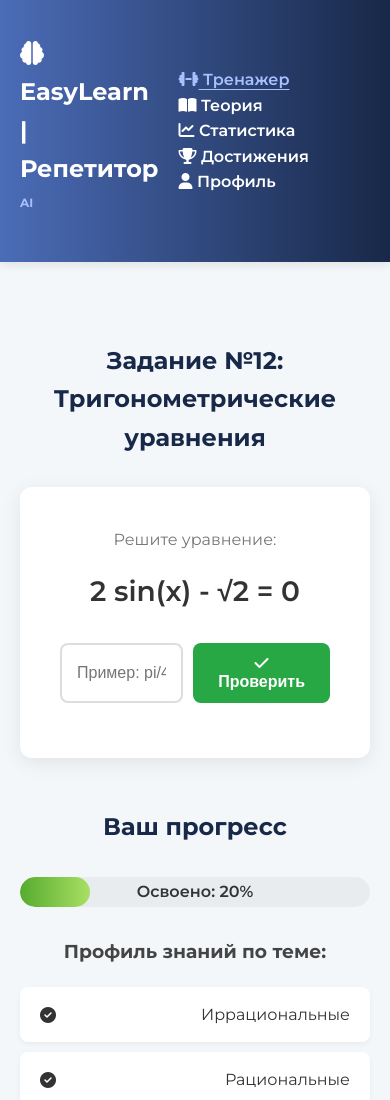
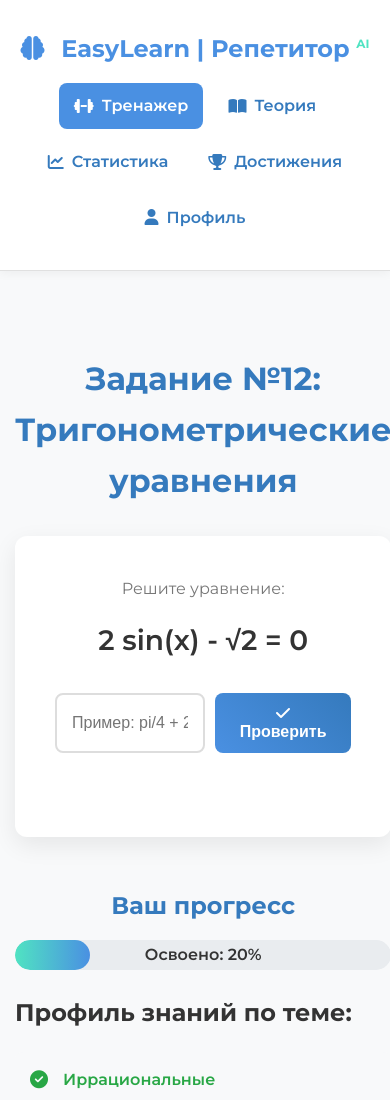
Before and after one commit to VikSom-2006/AInura2006, a plain HTML site: page index.html in a window 390 px wide. Shown: the top 1100 px of the page. Drawn offline with Linux system fonts and the light colour scheme.

Commit message:
Update styles.css

```diff
--- a/styles.css
+++ b/styles.css
@@ -1,22 +1,38 @@
+:root {
+    --primary-color: #4A90E2;
+    --primary-dark: #357ABD;
+    --secondary-color: #50E3C2;
+    --bg-color: #f8f9fa;
+    --card-bg: #ffffff;
+    --text-color: #333;
+    --text-light: #777;
+    --success-color: #28a745;
+    --error-color: #dc3545;
+    --warning-color: #ffc107;
+    --border-radius: 12px;
+    --box-shadow: 0 8px 25px rgba(0, 0, 0, 0.08);
+}
+
 body {
     font-family: 'Montserrat', sans-serif;
     margin: 0;
-    background-color: #f4f7f9;
-    color: #333;
+    background-color: var(--bg-color);
+    color: var(--text-color);
     line-height: 1.6;
 }
 
 .container {
-    max-width: 800px;
+    max-width: 960px;
     margin: 0 auto;
     padding: 20px;
 }
 
 header {
-    background: linear-gradient(90deg, #4b6cb7, #182848);
-    color: #ffffff;
+    background: var(--card-bg);
+    color: var(--primary-dark);
     padding: 15px 0;
-    box-shadow: 0 2px 10px rgba(0,0,0,0.1);
+    box-shadow: 0 2px 10px rgba(0,0,0,0.05);
+    border-bottom: 1px solid #e0e0e0;
 }
 
 header .container {
@@ -29,33 +45,38 @@ header .container {
     margin: 0;
     font-size: 24px;
     font-weight: 700;
+    color: var(--primary-color);
 }
-
-.logo sup {
-    font-size: 12px;
-    color: #a7c0ff;
-}
+.logo .fas { margin-right: 10px; }
+.logo sup { font-size: 12px; color: var(--secondary-color); }
 
 nav ul {
-    margin: 0;
-    padding: 0;
-    list-style: none;
-}
-
-nav li {
-    display: inline-block;
-    margin-left: 20px;
+    margin: 0; padding: 0; list-style: none; display: flex; gap: 10px;
 }
 
 nav a {
-    color: #fff;
+    color: var(--primary-dark);
     text-decoration: none;
     font-weight: 600;
-    transition: color 0.3s ease;
+    padding: 10px 15px;
+    border-radius: 8px;
+    transition: all 0.3s ease;
+    display: flex;
+    align-items: center;
+    gap: 8px;
 }
 
 nav a:hover {
-    color: #a7c0ff;
+    background-color: #e9f2fe;
+    color: var(--primary-color);
+}
+
+nav a.active {
+    background-color: var(--primary-color);
+    color: white;
+}
+nav a.active:hover {
+    background-color: var(--primary-dark);
 }
 
 main {
@@ -64,271 +85,131 @@ main {
 
 h2 {
     text-align: center;
-    color: #182848;
+    color: var(--primary-dark);
     margin-bottom: 30px;
+    font-size: 2em;
 }
 
+.page-section {
+    opacity: 0;
+    transform: translateY(20px);
+    transition: opacity 0.5s ease, transform 0.5s ease;
+}
+.page-section.active-page {
+    opacity: 1;
+    transform: translateY(0);
+}
+.hidden { display: none; }
+
 .task-card {
-    background-color: #fff;
-    border-radius: 12px;
+    background-color: var(--card-bg);
+    border-radius: var(--border-radius);
     padding: 40px;
-    box-shadow: 0 5px 20px rgba(0,0,0,0.08);
+    box-shadow: var(--box-shadow);
     text-align: center;
+    transition: transform 0.3s ease, box-shadow 0.3s ease;
+}
+.task-card:hover {
+    transform: translateY(-5px);
+    box-shadow: 0 12px 30px rgba(0, 0, 0, 0.1);
 }
 
-.task-prompt {
-    font-size: 16px;
-    color: #777;
-    margin-top: 0;
+.trainer-grid {
+    display: grid;
+    grid-template-columns: 2fr 1fr;
+    gap: 30px;
 }
-
-.task-text {
-    font-size: 28px;
-    font-weight: 600;
-    color: #333;
-    margin: 10px 0 30px 0;
-}
-
-.answer-form {
-    display: flex;
-    justify-content: center;
-    gap: 10px;
-}
+.task-prompt { font-size: 16px; color: var(--text-light); margin-top: 0; }
+.task-text { font-size: 28px; font-weight: 600; margin: 10px 0 30px 0; }
+.answer-form { display: flex; justify-content: center; gap: 10px; }
 
 #user-answer {
-    width: 60%;
+    width: 70%;
     padding: 12px 15px;
     border: 2px solid #ddd;
     border-radius: 8px;
     font-size: 16px;
     transition: border-color 0.3s ease;
 }
-
-#user-answer:focus {
-    outline: none;
-    border-color: #4b6cb7;
-}
+#user-answer:focus { outline: none; border-color: var(--primary-color); }
 
 #submit-btn {
     padding: 12px 25px;
     border: none;
-    background-color: #28a745;
+    background: linear-gradient(45deg, var(--primary-color), var(--primary-dark));
     color: #fff;
     font-size: 16px;
     font-weight: 600;
     border-radius: 8px;
     cursor: pointer;
-    transition: background-color 0.3s ease, transform 0.2s ease;
+    transition: all 0.3s ease;
 }
+#submit-btn:hover { transform: translateY(-2px); box-shadow: 0 4px 15px rgba(74, 144, 226, 0.4); }
 
-#submit-btn:hover {
-    background-color: #218838;
-    transform: translateY(-2px);
-}
 
-.feedback {
-    margin-top: 20px;
-    font-size: 16px;
-    font-weight: 600;
-}
+#submit-btn.btn-correct { background: linear-gradient(45deg, #28a745, #218838); }
+#submit-btn.btn-incorrect { background: linear-gradient(45deg, #dc3545, #c82333); }
 
-.feedback .correct {
-    color: #28a745;
-}
+.feedback { margin-top: 20px; font-size: 16px; font-weight: 600; min-height: 24px; }
+.feedback-correct { color: var(--success-color); }
+.feedback-incorrect { color: var(--error-color); }
 
-.feedback .incorrect {
-    color: #dc3545;
-}
+.progress-section h2, .progress-section h3 { font-size: 1.5em; margin-bottom: 15px; }
+.progress-bar-container { background-color: #e9ecef; border-radius: 20px; height: 30px; position: relative; overflow: hidden; }
+.progress-bar { background: linear-gradient(90deg, var(--secondary-color), var(--primary-color)); height: 100%; border-radius: 20px; transition: width 0.5s ease-in-out; }
+.progress-label { position: absolute; top: 50%; left: 50%; transform: translate(-50%, -50%); color: var(--text-color); font-weight: 600; }
 
-.progress-section {
-    margin-top: 50px;
-}
+.skills-list { list-style: none; padding: 0; margin-top: 20px; }
+.skills-list li { background-color: #f8f9fa; padding: 15px; margin-bottom: 8px; border-radius: 8px; display: flex; align-items: center; gap: 15px; font-weight: 600; }
+.skills-list .fas, .skills-list .far { font-size: 18px; }
+.skill-mastered { color: var(--success-color); }
+.skill-in-progress { color: var(--warning-color); }
+.skill-todo { color: #ced4da; }
 
-.progress-bar-container {
-    background-color: #e9ecef;
-    border-radius: 20px;
-    height: 30px;
-    position: relative;
-    overflow: hidden;
-}
+.avatar { width: 120px; height: 120px; border-radius: 50%; margin-bottom: 20px; border: 4px solid var(--primary-color); }
+.profile-buttons { margin-top: 20px; display: flex; justify-content: center; gap: 10px;}
+.profile-btn, .profile-btn-logout { padding: 10px 20px; border: none; border-radius: 8px; cursor: pointer; font-weight: 600; transition: all 0.3s ease; }
+.profile-btn { background-color: var(--primary-color); color: white; }
+.profile-btn:hover { background-color: var(--primary-dark); transform: translateY(-2px); }
+.profile-btn-logout { background-color: transparent; color: var(--error-color); border: 2px solid var(--error-color); }
+.profile-btn-logout:hover { background-color: var(--error-color); color: white; transform: translateY(-2px); }
 
-.progress-bar {
-    background: linear-gradient(90deg, #56ab2f, #a8e063);
-    height: 100%;
-    border-radius: 20px;
-    transition: width 0.5s ease-in-out;
-}
+.stats-list { list-style: none; padding: 0; text-align: left; max-width: 450px; margin: 20px auto; }
+.stats-list li { padding: 12px; border-bottom: 1px solid #eee; display: flex; align-items: center; gap: 15px; }
+.stats-list li:last-child { border-bottom: none; }
+.stats-list .fas { color: var(--primary-color); width: 20px; text-align: center; }
+.activity-chart { margin-top: 30px; padding: 20px; background-color: #f4f7f9; border-radius: 8px; color: var(--text-light); }
 
-.progress-label {
-    position: absolute;
-    top: 50%;
-    left: 50%;
-    transform: translate(-50%, -50%);
-    color: #333;
-    font-weight: 600;
-}
+.theory-links { margin-top: 20px; display: flex; flex-wrap: wrap; justify-content: center; gap: 15px; }
+.theory-link { background-color: #e9f2fe; color: var(--primary-dark); padding: 10px 20px; border-radius: 20px; text-decoration: none; font-weight: 600; transition: all 0.3s ease; }
+.theory-link:hover { background-color: var(--primary-color); color: white; transform: translateY(-2px); }
 
-h3 {
-    text-align: center;
-    margin-top: 30px;
-    color: #444;
-}
-
-.skills-list {
-    list-style: none;
-    padding: 0;
-    margin-top: 20px;
-}
-
-.skills-list li {
-    background-color: #fff;
-    padding: 15px 20px;
-    margin-bottom: 10px;
-    border-radius: 8px;
-    display: flex;
-    justify-content: space-between;
-    align-items: center;
-    box-shadow: 0 2px 5px rgba(0,0,0,0.05);
-}
-
-.skill-status-icon {
-    font-weight: bold;
-    font-size: 20px;
-}
-
-.skill-mastered .skill-status-icon {
-    color: #28a745;
-}
-
-.skill-in-progress .skill-status-icon {
-    color: #ffc107;
-}
-
-.skill-todo .skill-status-icon {
-    color: #ced4da;
-}
+.achievements-grid { display: grid; grid-template-columns: repeat(auto-fit, minmax(200px, 1fr)); gap: 20px; }
+.achievement-card { background: var(--card-bg); border-radius: var(--border-radius); padding: 20px; text-align: center; box-shadow: var(--box-shadow); transition: all 0.3s ease; }
+.achievement-card:hover { transform: translateY(-5px); box-shadow: 0 12px 30px rgba(0, 0, 0, 0.1); }
+.achievement-card .fas { font-size: 3em; color: var(--warning-color); margin-bottom: 10px; }
+.achievement-card h4 { margin: 10px 0 5px; color: var(--primary-dark); }
+.achievement-card p { font-size: 0.9em; color: var(--text-light); margin: 0; }
+.achievement-card.locked { opacity: 0.5; background: #f1f1f1; }
+.achievement-card.locked .fas { color: #bbb; }
 
 footer {
     text-align: center;
     margin-top: 40px;
-    padding: 20px;
-    color: #888;
+    padding: 30px 20px;
+    background-color: var(--primary-dark);
+    color: rgba(255, 255, 255, 0.7);
 }
+.rating-section h3 { margin-bottom: 10px; font-weight: 600; color: white; }
+.stars span { font-size: 2.5em; cursor: pointer; color: rgba(255, 255, 255, 0.4); transition: all 0.2s ease-in-out; margin: 0 2px; }
+.stars span:hover { transform: scale(1.2); }
+.stars span.star-selected { color: var(--warning-color); text-shadow: 0 0 10px rgba(255, 193, 7, 0.7); }
+#rating-feedback { margin-top: 10px; font-weight: 600; color: var(--secondary-color); min-height: 1.2em; }
+.copyright { margin-top: 20px; font-size: 0.9em; }
 
-.hidden {
-    display: none;
+@media (max-width: 768px) {
+    .container { padding: 15px; }
+    header .container { flex-direction: column; gap: 15px; }
+    nav ul { flex-wrap: wrap; justify-content: center; }
+    .trainer-grid { grid-template-columns: 1fr; }
 }
-
-nav a.active {
-    color: #a7c0ff;
-    text-decoration: underline;
-    text-underline-offset: 4px;
-}
-
-.profile-card {
-    text-align: center;
-}
-
-.avatar {
-    width: 120px;
-    height: 120px;
-    border-radius: 50%;
-    margin-bottom: 20px;
-    border: 3px solid #4b6cb7;
-}
-
-.profile-btn, .profile-btn-logout {
-    padding: 10px 20px;
-    border: none;
-    border-radius: 8px;
-    cursor: pointer;
-    font-weight: 600;
-    margin: 10px 5px 0;
-    transition: all 0.3s ease;
-}
-
-.profile-btn {
-    background-color: #4b6cb7;
-    color: white;
-}
-.profile-btn:hover {
-    background-color: #182848;
-}
-
-.profile-btn-logout {
-    background-color: #f8f9fa;
-    color: #dc3545;
-    border: 1px solid #dc3545;
-}
-
-.profile-btn-logout:hover {
-     background-color: #dc3545;
-     color: white;
-}
-
-.stats-list {
-    list-style: none;
-    padding: 0;
-    text-align: left;
-    max-width: 400px;
-    margin: 20px auto;
-}
-
-.stats-list li {
-    padding: 10px;
-    border-bottom: 1px solid #eee;
-}
-.stats-list li:last-child {
-    border-bottom: none;
-}
-
-.activity-chart {
-    margin-top: 30px;
-    padding: 20px;
-    background-color: #f4f7f9;
-    border-radius: 8px;
-    color: #777;
-
-}
-
-
-.feedback {
-    margin-top: 15px;
-    font-weight: 600;
-    font-size: 0.9em;
-}
-
-.feedback-incorrect {
-    color: #e74c3c;
-}
-
-.rating-section {
-    margin-top: 20px;
-    padding-top: 20px;
-    border-top: 1px solid #3a5a9c;
-    text-align: center;
-}
-
-.rating-section h3 {
-    margin-bottom: 10px;
-    font-weight: 600;
-}
-
-.stars span {
-    font-size: 2.2em;
-    cursor: pointer;
-    color: #5b79bf;
-    transition: color 0.2s ease-in-out;
-    margin: 0 2px;
-}
-
-.stars span.star-hover,
-.stars span.star-selected {
-    color: #ffc107;
-}
-
-#rating-feedback {
-    margin-top: 10px;
-    font-weight: 600;
-    color: #28a745;
-    min-height: 1.2em;
```
